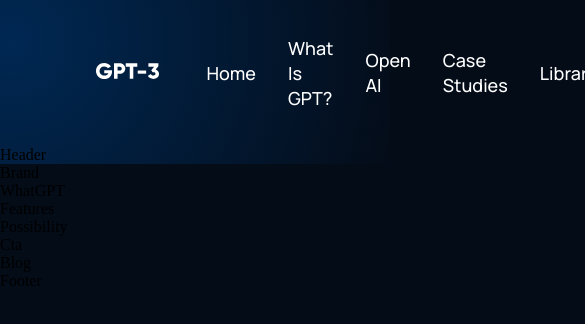
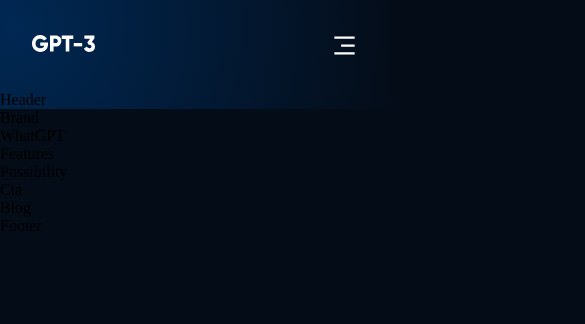
Before and after one commit to Constantin-UA/GPT-landing, a React (Create React App) app: page / in a window 390 px wide. Shown: the top 324 px of the page, 585 px wide, since content can reach past the window. Built offline with nearby package versions, Linux system fonts and the light colour scheme.

Commit message:
done with navbar

```diff
--- a/src/components/navbar/Navbar.jsx
+++ b/src/components/navbar/Navbar.jsx
@@ -1,15 +1,9 @@
-import React from 'react';
-import { RiMenu3Line, RiCloseLin } from 'react-icons/ri';
+import React, { useState } from 'react';
+import { RiMenu3Line, RiCloseLine } from 'react-icons/ri';
 import logo from '../../assets/logo.svg';
 import './navbar.css';
-const Navbar = () => {
-	return (
-		<div className="gpt__navbar">
-			<div className="gpt__navbar-links">
-				<div className="gpt__navbar-links-logo">
-					<img src={logo} alt="logo" />
-				</div>
-				<div className="gpt__navbar-links_container">
+const Menu = () => (
+	<>
 		<p>
 			<a href="#home">Home</a>
 		</p>
@@ -25,6 +19,18 @@
 		<p>
 			<a href="#blog">Library</a>
 		</p>
+	</>
+);
+const Navbar = () => {
+	const [toggleMenu, setToggleMenu] = useState(false);
+	return (
+		<div className="gpt__navbar">
+			<div className="gpt__navbar-links">
+				<div className="gpt__navbar-links_logo">
+					<img src={logo} alt="logo" />
+				</div>
+				<div className="gpt__navbar-links_container">
+					<Menu />
 				</div>
 			</div>
 			<div className="gpt__navbar-sign">
@@ -33,6 +39,26 @@
 					Sign up
 				</button>
 			</div>
+			<div className="gpt__navbar-menu">
+				{toggleMenu ? (
+					<RiCloseLine color="#fff" size={27} onClick={() => setToggleMenu(false)} />
+				) : (
+					<RiMenu3Line color="#fff" size={27} onClick={() => setToggleMenu(true)} />
+				)}
+				{toggleMenu && (
+					<div className="gpt__navbar-menu_container scale-up-center">
+						<div className="gpt__navbar-menu_container-links">
+							<Menu />
+							<div className="gpt__navbar-menu_container-links-sign">
+								<p>Sign in</p>
+								<button type="button" className="button">
+									Sign up
+								</button>
+							</div>
+						</div>
+					</div>
+				)}
+			</div>
 		</div>
 	);
 };
--- a/src/components/navbar/navbar.css
+++ b/src/components/navbar/navbar.css
@@ -11,10 +11,10 @@
 	justify-content: flex-start;
 	align-items: center;
 }
-.gpt__navbar-links-logo {
+.gpt__navbar-links_logo {
 	margin-right: 2rem;
 }
-.gpt__navbar-links-logo img {
+.gpt__navbar-links_logo img {
 	width: 62.52px;
 	height: 16.02px;
 }
@@ -56,3 +56,67 @@
 	outline: 0;
 	cursor: pointer;
 }
+
+.gpt__navbar-menu {
+	margin-left: 1rem;
+
+	display: none;
+	position: relative;
+}
+.gpt__navbar-menu svg {
+	cursor: pointer;
+}
+.gpt__navbar-menu_container {
+	display: flex;
+	justify-content: flex-end;
+	align-items: flex-end;
+	flex-direction: column;
+
+	text-align: end;
+	background: var(--color-footer);
+	padding: 2rem;
+	position: absolute;
+	right: 0;
+	top: 40px;
+	margin-top: 1rem;
+	min-width: 210px;
+	border-radius: 5px;
+	box-shadow: 0px 0px 5px rgba(0, 0, 0, 0.2);
+}
+.gpt__navbar-menu_container p {
+	margin: 1rem 0;
+}
+
+.gpt__navbar-menu_container-links-sign {
+	display: none;
+}
+
+@media screen and (max-width: 1050px) {
+	.gpt__navbar-links_container {
+		display: none;
+	}
+	.gpt__navbar-menu {
+		display: flex;
+	}
+}
+@media screen and (max-width: 700px) {
+	.gpt__navbar {
+		padding: 2rem 4rem;
+	}
+}
+@media screen and (max-width: 700px) {
+	.gpt__navbar {
+		padding: 2rem;
+	}
+
+	.gpt__navbar-sign {
+		display: none;
+	}
+	.gpt__navbar-menu_container {
+		top: 20px;
+	}
+
+	.gpt__navbar-menu_container-links-sign {
+		display: block;
+	}
+}
```
Lines whose indentation alone changed are shown as unchanged.
